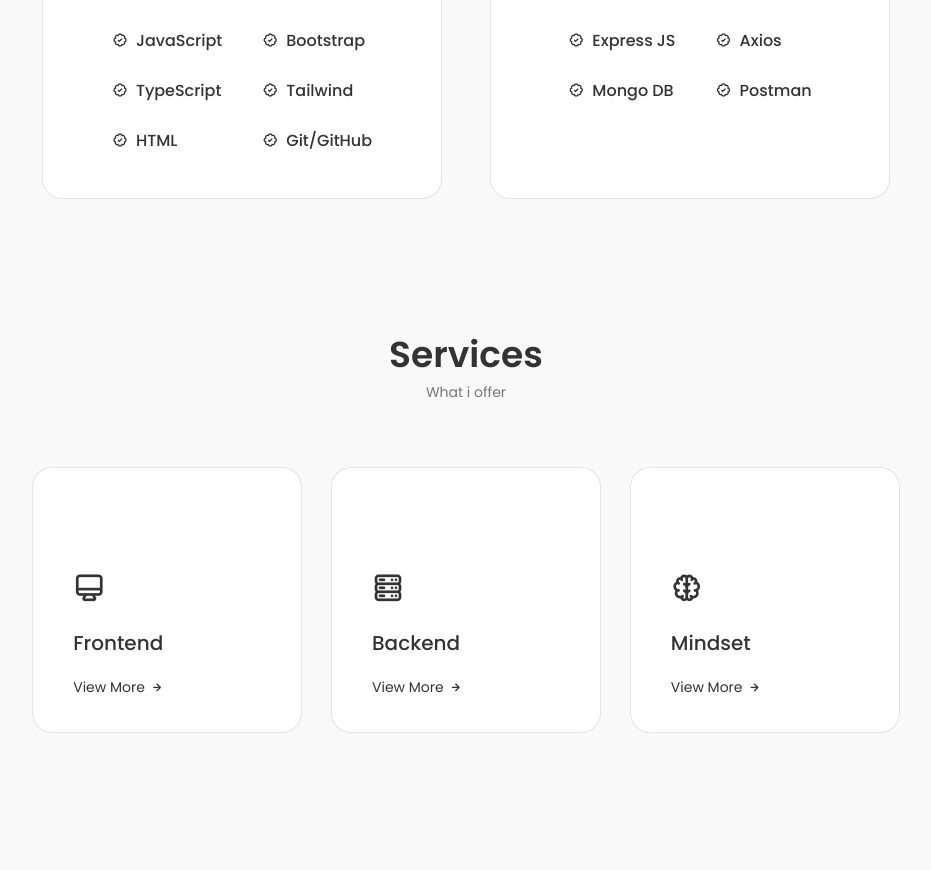
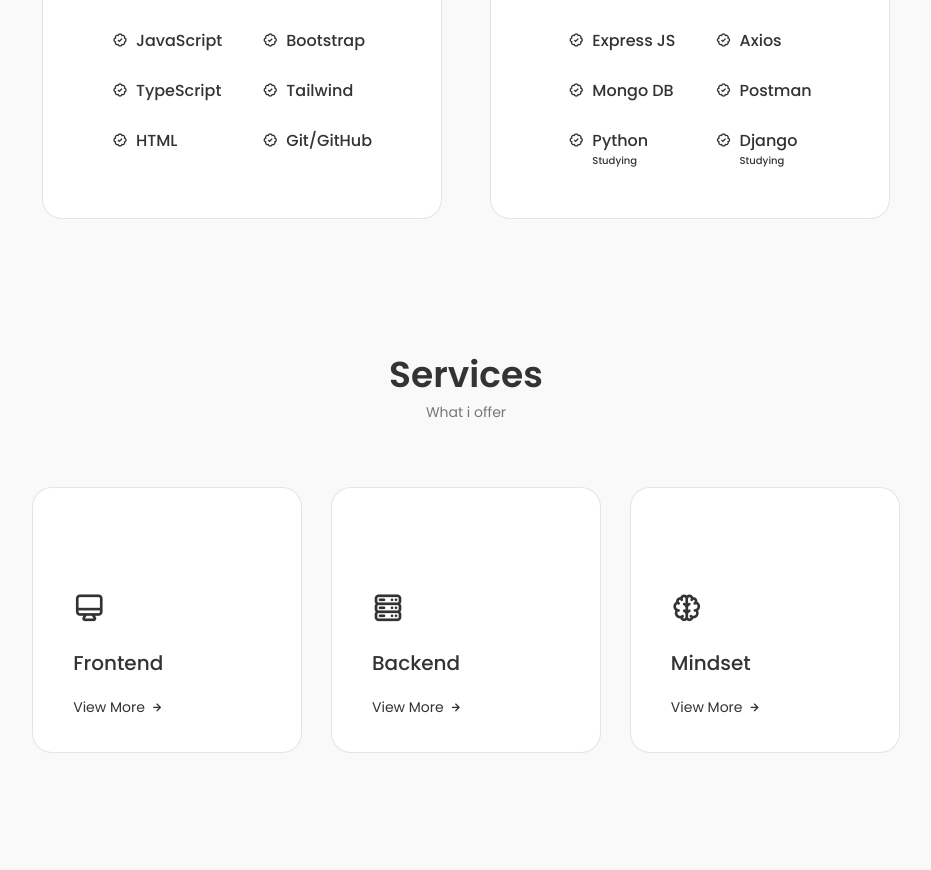
Before and after one commit to admartinbarcelo/portfolio-admartinbarcelo, a React (Vite) app: page / in a window 1280 px wide. Shown: the part 3480-4350 px from the top of the page, without its empty margins (174-1105 px from the left). Built offline with nearby package versions, Linux system fonts and the light colour scheme.

Commit message:
adding new improvements skills

```diff
--- a/src/components/skills/Backend.jsx
+++ b/src/components/skills/Backend.jsx
@@ -29,6 +29,14 @@ function Backend() {
               <h3 className="skills__name">Mongo DB</h3>
             </div>
           </div>
+
+          <div className="skills__data">
+            <i class="bx bx-badge-check"></i>
+
+            <div>
+              <h3 className="skills__name">Python <br/> <span className="skills__level">Studying</span></h3>
+            </div>
+          </div>
         </div>
 
         <div className="skills__group">
@@ -55,6 +63,16 @@ function Backend() {
               <h3 className="skills__name">Postman</h3>
             </div>
           </div>
+
+          <div className="skills__data">
+            <i class="bx bx-badge-check"></i>
+
+            <div>
+              <h3 className="skills__name">Django <br/> <span className="skills__level">Studying</span></h3>
+            </div>
+
+
+          </div>
         </div>
       </div>
     </div>
```
